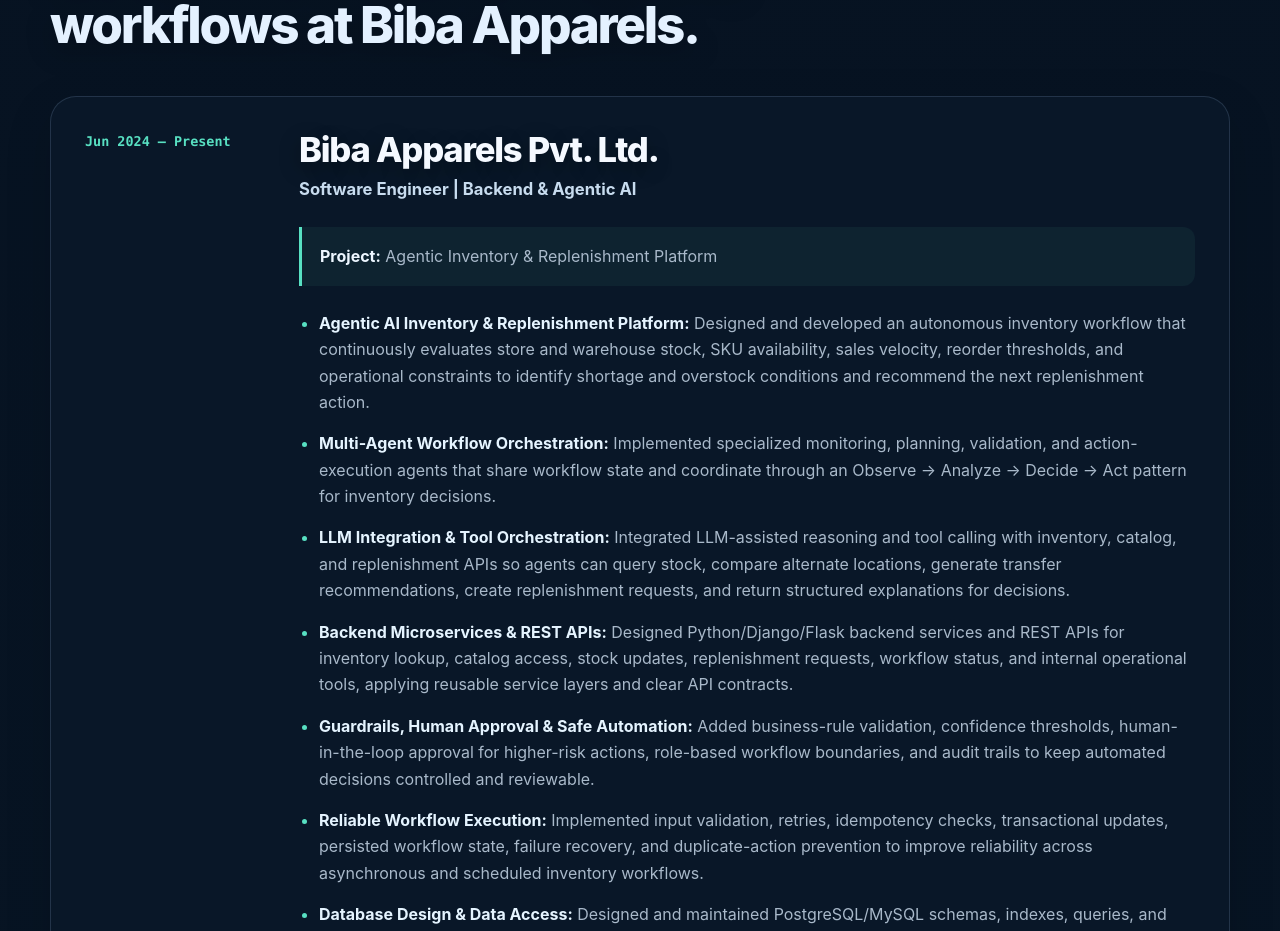
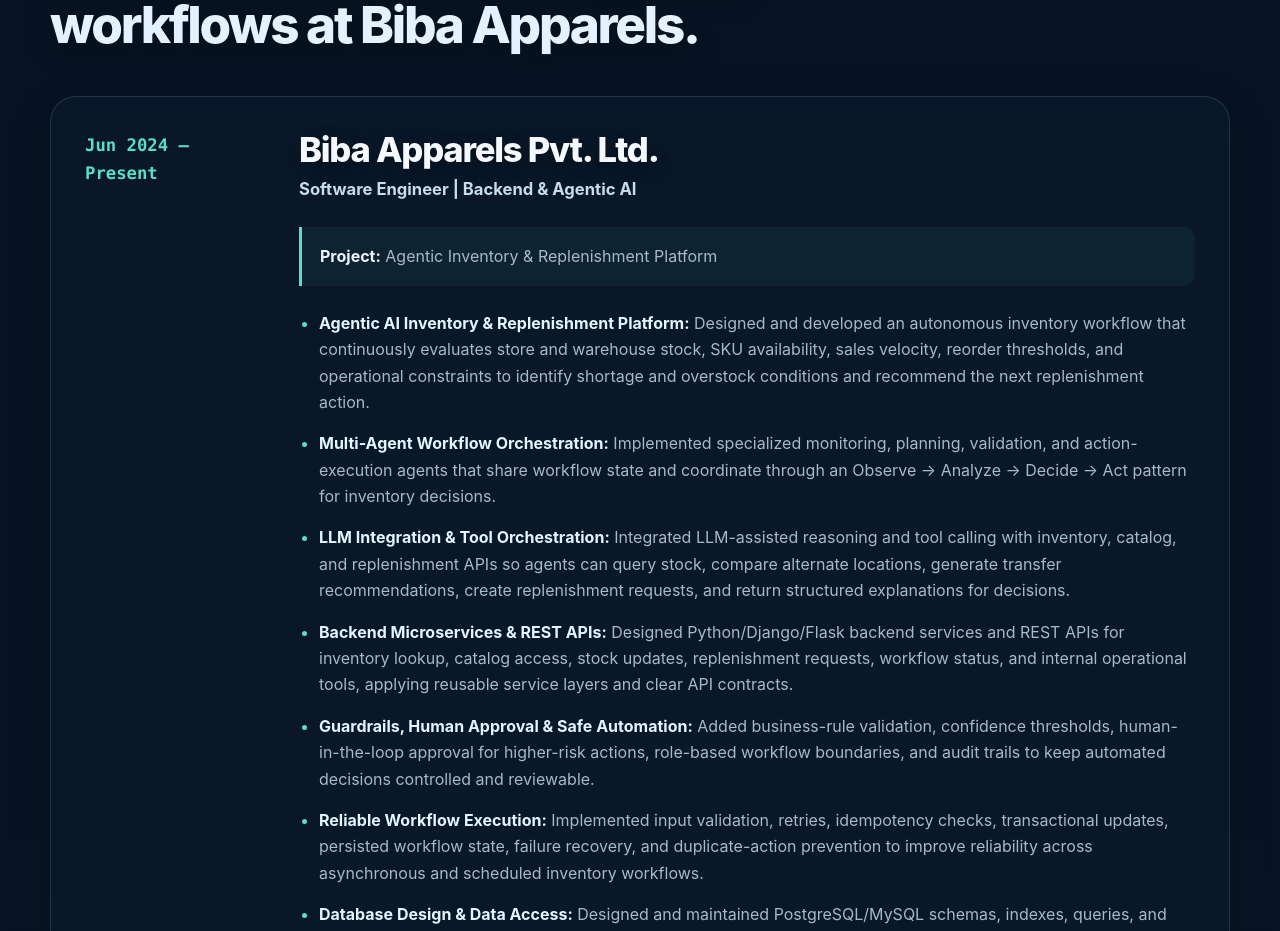
Before and after one commit to Abdcodex/portfolio, an Angular app: page / in a window 1280 px wide. Shown: the part 2562-3493 px from the top of the page. Built offline with nearby package versions, Linux system fonts and the light colour scheme.

Commit message:
update date
Co-Authored-By: te <447852+te@users.noreply.github.com>

```diff
--- a/src/styles.scss
+++ b/src/styles.scss
@@ -493,7 +493,7 @@
 .experience-date {
   color: var(--accent);
   font-family: ui-monospace, SFMono-Regular, Menlo, monospace;
-  font-size: 0.84rem;
+  font-size: 1.08rem;
   font-weight: 750;
 }
 
```
